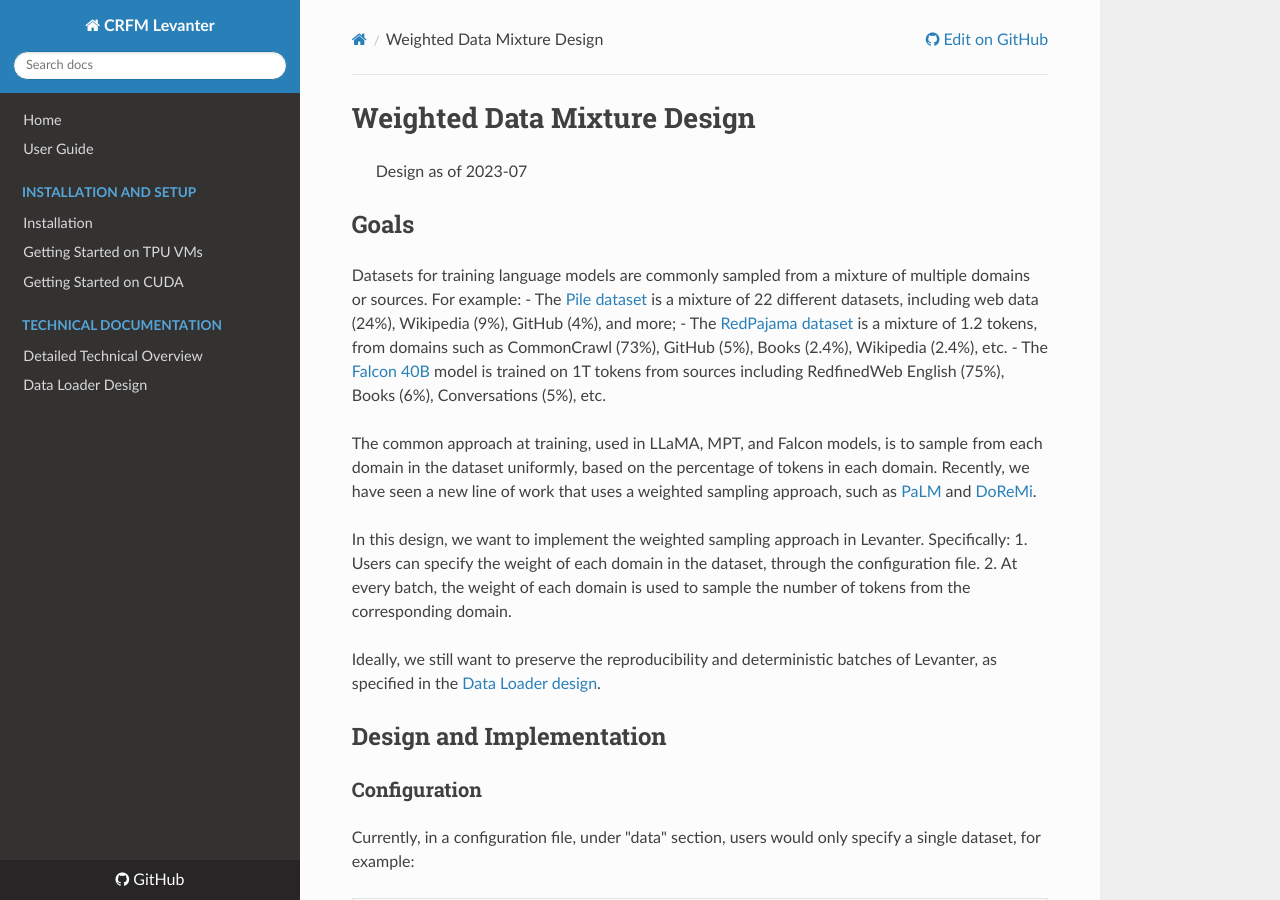
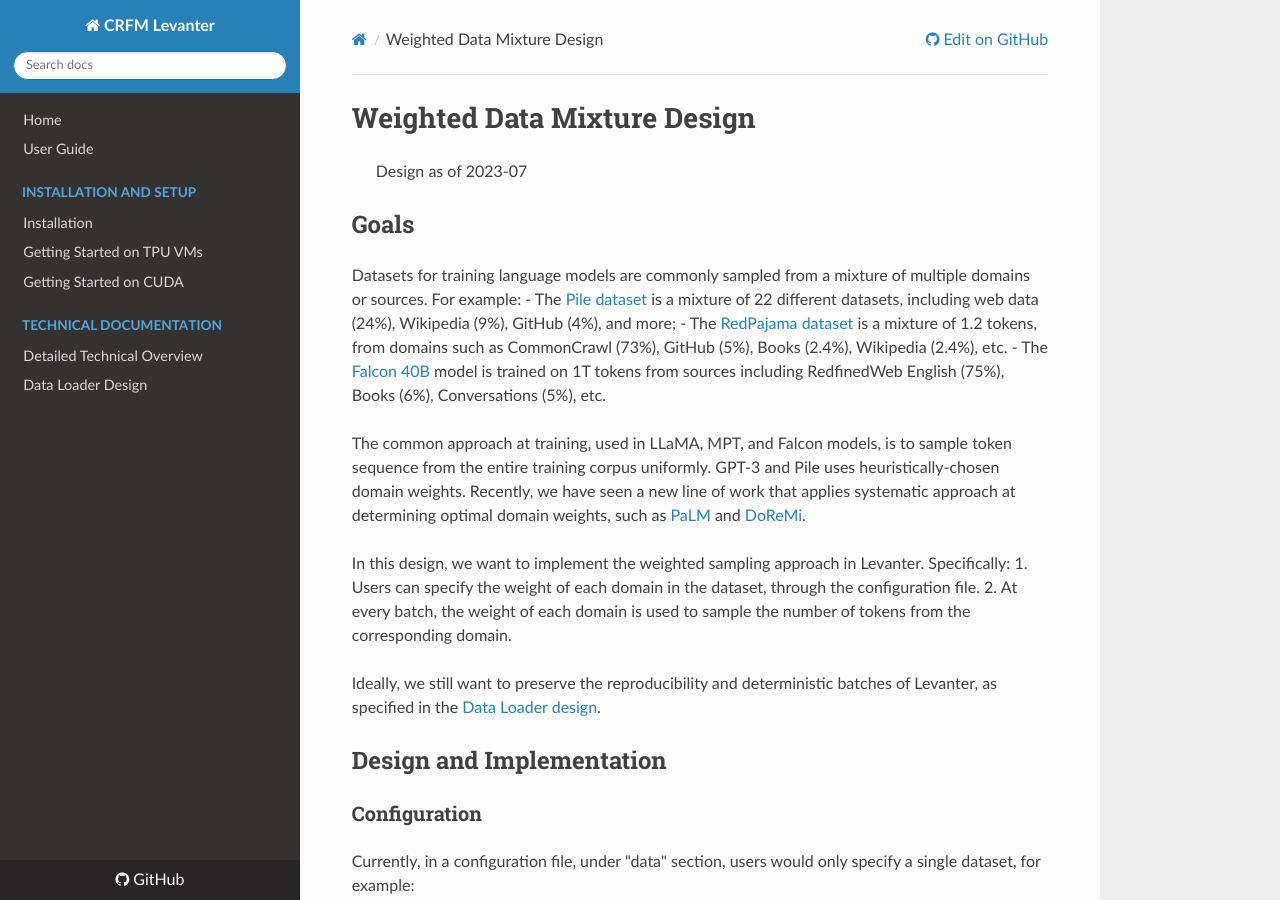
Before and after one commit to stanford-crfm/levanter, an MkDocs documentation site: the page built from docs/design/Multiple-Data-Mixture.md, in a window 1280 px wide and 900 px high. Built offline with MkDocs 1.6.1, drawn with Linux system fonts in a browser that asks for light colours.

Commit message:
Update goals

```diff
--- a/docs/design/Multiple-Data-Mixture.md
+++ b/docs/design/Multiple-Data-Mixture.md
@@ -12,10 +12,10 @@ Wikipedia (2.4%), etc.
 - The [Falcon 40B](https://huggingface.co/tiiuae/falcon-40b) model is trained on 1T tokens from
 sources including RedfinedWeb English (75%), Books (6%), Conversations (5%), etc.
 
-The common approach at training, used in LLaMA, MPT, and Falcon models, is to sample from each domain in
-the dataset uniformly, based on the percentage of tokens in each domain. Recently, we have seen a new line
-of work that uses a weighted sampling approach, such as [PaLM](https://arxiv.org/abs/2204.02311) and
-[DoReMi](https://arxiv.org/abs/2305.10429).
+The common approach at training, used in LLaMA, MPT, and Falcon models, is to sample token sequence from
+the entire training corpus uniformly. GPT-3 and Pile uses heuristically-chosen domain weights.
+Recently, we have seen a new line of work that applies systematic approach at determining optimal domain
+weights, such as [PaLM](https://arxiv.org/abs/2204.02311) and [DoReMi](https://arxiv.org/abs/2305.10429).
 
 In this design, we want to implement the weighted sampling approach in Levanter. Specifically:
 1. Users can specify the weight of each domain in the dataset, through the configuration file.
```
